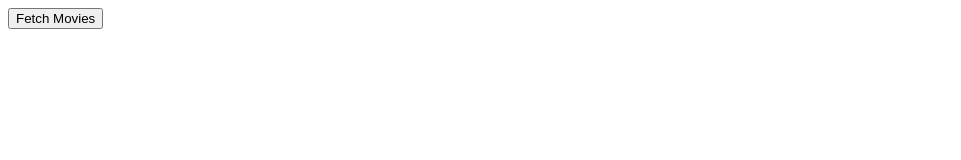
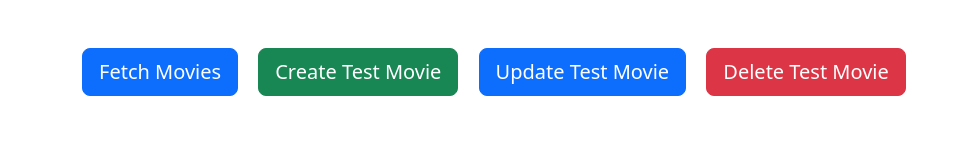
Before and after one commit to natafaye/week-12-creating-updating-deleting, a website: page index.html in a window 1280 px wide. Shown: the whole page, without its empty margins (0-961 px from the left). Drawn offline with nearby package versions, Linux system fonts and the light colour scheme.

Commit message:
Added creating, updating and deleting

```diff
--- a/index.html
+++ b/index.html
@@ -4,10 +4,16 @@
     <meta charset="UTF-8">
     <meta name="viewport" content="width=device-width, initial-scale=1.0">
     <title>Document</title>
+    <link rel="stylesheet" href="node_modules/bootstrap/dist/css/bootstrap.min.css">
 </head>
 <body>
-    <button onclick="onFetchMoviesClick()">Fetch Movies</button>
-    <div id="movies-container"></div>
-    <script src="test.js"></script>
+    <div class="container mt-5">
+        <button onclick="onFetchMoviesClick()" class="btn btn-primary btn-lg">Fetch Movies</button>
+        <button onclick="onCreateMovieClick()" class="btn btn-success mx-3 btn-lg">Create Test Movie</button>
+        <button onclick="onUpdateMovieClick()" class="btn btn-primary btn-lg">Update Test Movie</button>
+        <button onclick="onDeleteMovieClick()" class="btn btn-danger mx-3 btn-lg">Delete Test Movie</button>
+        <div id="movies-container"></div>
+    </div>
+    <script src="index.js"></script>
 </body>
 </html>
--- a/index.js
+++ b/index.js
@@ -6,9 +6,61 @@ async function onFetchMoviesClick() {
     const movieList = await response.json()
 
     moviesContainer.innerHTML = movieList.map(
-        movie => `<div>
+        movie => `<div class="bg-light rounded mt-5">
             <h3>${movie.title}</h3>
             <p>${movie.genreId}</p>
         </div>`
     ).join("")
 }
+
+// We're just having update and delete work off the last created item
+// for simplicity in this demo, in a real app we wouldn't do this
+let lastCreatedItem = null
+
+async function onCreateMovieClick() {
+    // In a real app this test movie would probably have data
+    // filled out by the user in some kind of create form
+    const testMovie = { title: "Test", genreId: 1 }
+    const response = await fetch("http://localhost:3005/movies", {
+        method: "POST", // create
+        headers: { "Content-Type": "application/json" }, // I recommend copy-pasting this
+        body: JSON.stringify(testMovie) // Turns JS data into JSON data
+    })
+    // We need to parse out the newly created item from the response body
+    // because that newly created item will have the id given to it by the backend
+    const newlyCreatedItem = await response.json()
+    lastCreatedItem = newlyCreatedItem
+}
+
+async function onUpdateMovieClick() {
+    // This is just a little error checking for our demo
+    if(lastCreatedItem === null) {
+        console.log("No item created yet to update")
+        return
+    }
+    // In this app we don't need the response and we don't need to wait
+    // for the request to finish, but in a different app we might
+    // Make sure the URL has the id of the item to update on the end
+    fetch("http://localhost:3005/movies/" + lastCreatedItem.id, {
+        method: "PUT", // update
+        headers: { "Content-Type": "application/json" },
+        // In a real app this updated data would probably be
+        // from the user filling out some kind of update form
+        // or specifying some kind of update they want to make
+        body: JSON.stringify({ title: "Test Updated", genreId: 2 })
+    })
+}
+
+async function onDeleteMovieClick() {
+    // This is just a little error checking for our demo
+    if(lastCreatedItem === null) {
+        console.log("No item created yet to delete")
+        return
+    }
+    // In this app we don't need the response and we don't need to wait
+    // for the request to finish, but in a different app we might
+    // Make sure the URL has the id of the item to delete on the end
+    fetch("http://localhost:3005/movies/" + lastCreatedItem.id, {
+        method: "DELETE", // delete
+    })
+}
```
Also changed, not shown: db.json (indentation only).
